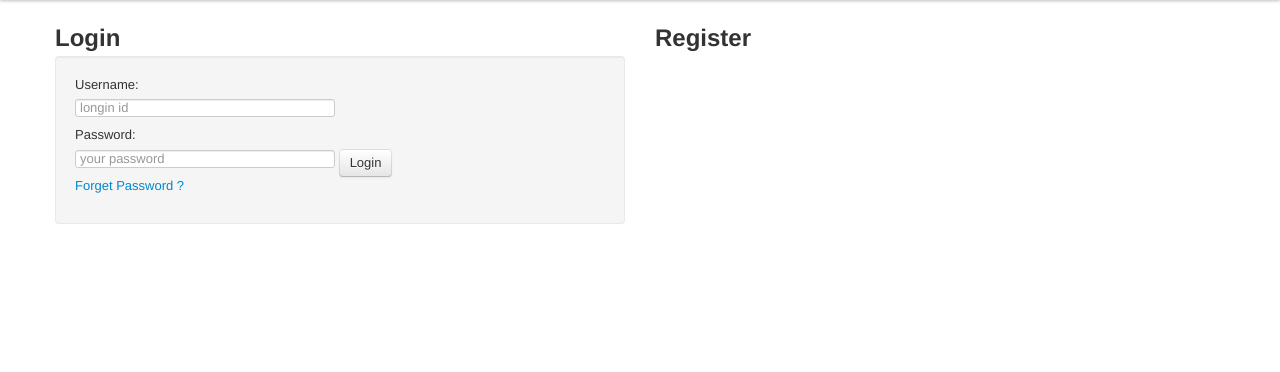
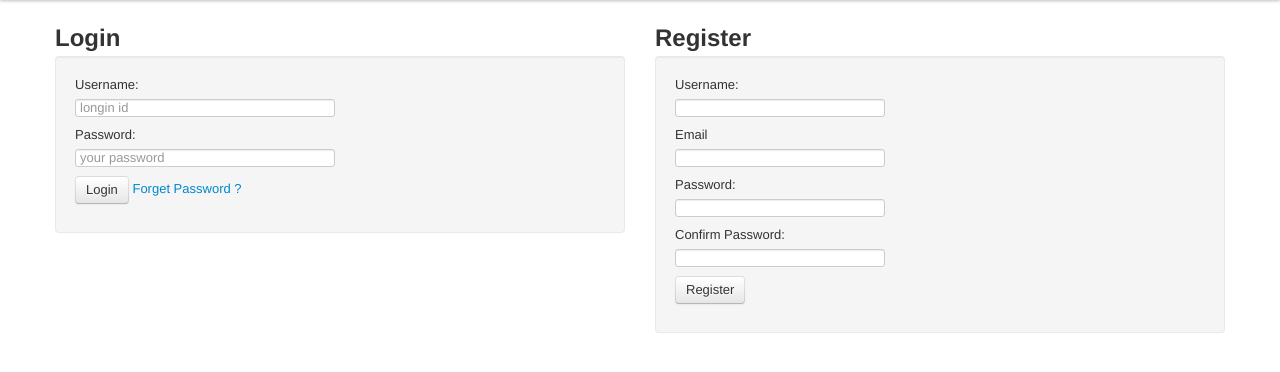
Before and after one commit to legnaleurc/qbtd, a CodeIgniter app: page /index.php/user/index in a window 1280 px wide. Shown: the part 40-412 px from the top of the page. Run offline with CodeIgniter, Linux system fonts and the light colour scheme.

Commit message:
Register Form
Create register form. By ion_auth, field may need to change.

```diff
--- a/www/application/views/user/index.php
+++ b/www/application/views/user/index.php
@@ -7,19 +7,34 @@
       <h2>Login</h2>
       <form class="well" action="" method="post" accept-charset="utf-8">
          <label>Username: </label>
-         <input class="span3 input-xlarge" type="text" name="id" placeholder="longin id">
+         <input class="span3 " type="text" name="id" placeholder="longin id">
 
          <label>Password: </label>
          <input class="span3" type="password" name="password" placeholder="your password">
 
-         <button class="btn" type="submit">Login</button>
-         <p><a href="">Forget Password ?</a></p>
+         <p><button class="btn" type="submit">Login</button>
+         <a href="">Forget Password ?</a></p>
       </form>
    </div>
 
 
    <div class="span6">
       <h2>Register</h2>
+      <form class="well" action="" method="post" accept-charset="utf-8">
+         <label for="username">Username: </label>
+         <input type="text" name="id" value="" id="username">
+
+         <label for="email">Email</label>
+         <input class="input-smail" type="text" name="email" value="" id="email">
+
+         <label for="password">Password: </label>
+         <input type="password" name="password" value="" id="password">
+
+         <label for="ConfirmPassword">Confirm Password:</label>
+         <input type="password" name="password2" value="" id="password2">
+
+      <p><button class="btn" type=submit">Register</button></p>
+      </form>
    </div>
 
 </div>
```
